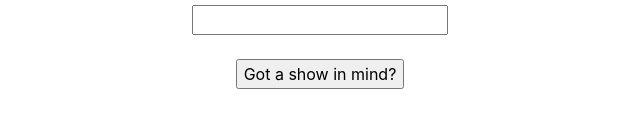
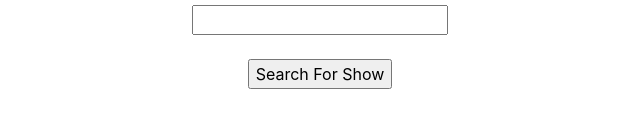
Before and after one commit to wesleyberry/Giftastic, a plain HTML site: page index.html in a window 1280 px wide. Shown: the part 189-316 px from the top of the page, 320-960 px from the left. Drawn offline with nearby package versions, Linux system fonts and the light colour scheme.

Commit message:
more changes

```diff
--- a/assets/javascript/app.js
+++ b/assets/javascript/app.js
@@ -43,6 +43,7 @@ var shows = ["game of thrones",
     }
 
 
+
     $(".addShow").on("click", function(event) {
         event.preventDefault();
         var newShow = $(".showInput").val().trim().toLowerCase();
@@ -65,4 +66,5 @@ var shows = ["game of thrones",
     }
     $(document).on("click", ".btn", gifBlock);
 
+
     makeButtons();
--- a/index.html
+++ b/index.html
@@ -22,7 +22,7 @@
         <input type="text" class="showInput">
         <br>
         <br>
-        <input class="addShow" type="submit" value="Got a show in mind?">
+        <input class="addShow" type="submit" value="Search For Show">
         <br><br>
     </div>
     <div class="container-fluid forGifs d-flex flex-wrap">
```
